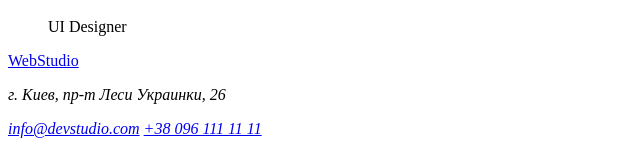
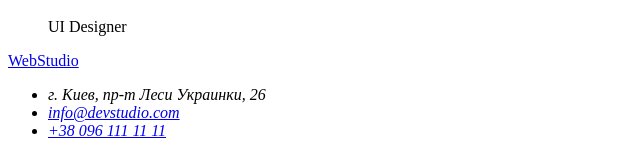
Before and after one commit to NataliaBezhenar/goit-markup-hw-01, a plain HTML site: page index.html in a window 1280 px wide. Shown: the part 1739-1895 px from the top of the page, without its empty margins (0-640 px from the left). Drawn offline with Linux system fonts and the light colour scheme.

Commit message:
edit footer

```diff
--- a/index.html
+++ b/index.html
@@ -126,9 +126,11 @@
     <footer>
       <a href="#"><span>Web</span>Studio</a>
       <address>
-        <p>г. Киев, пр-т Леси Украинки, 26</p>
-        <a href="mailto:info@devstudio.com">info@devstudio.com</a>
-        <a href="tel:+380961111111">+38 096 111 11 11</a>
+        <ul>
+          <li>г. Киев, пр-т Леси Украинки, 26</li>
+          <li><a href="mailto:info@devstudio.com">info@devstudio.com</a></li>
+          <li><a href="tel:+380961111111">+38 096 111 11 11</a></li>
+        </ul>
       </address>
     </footer>
   </body>
```
